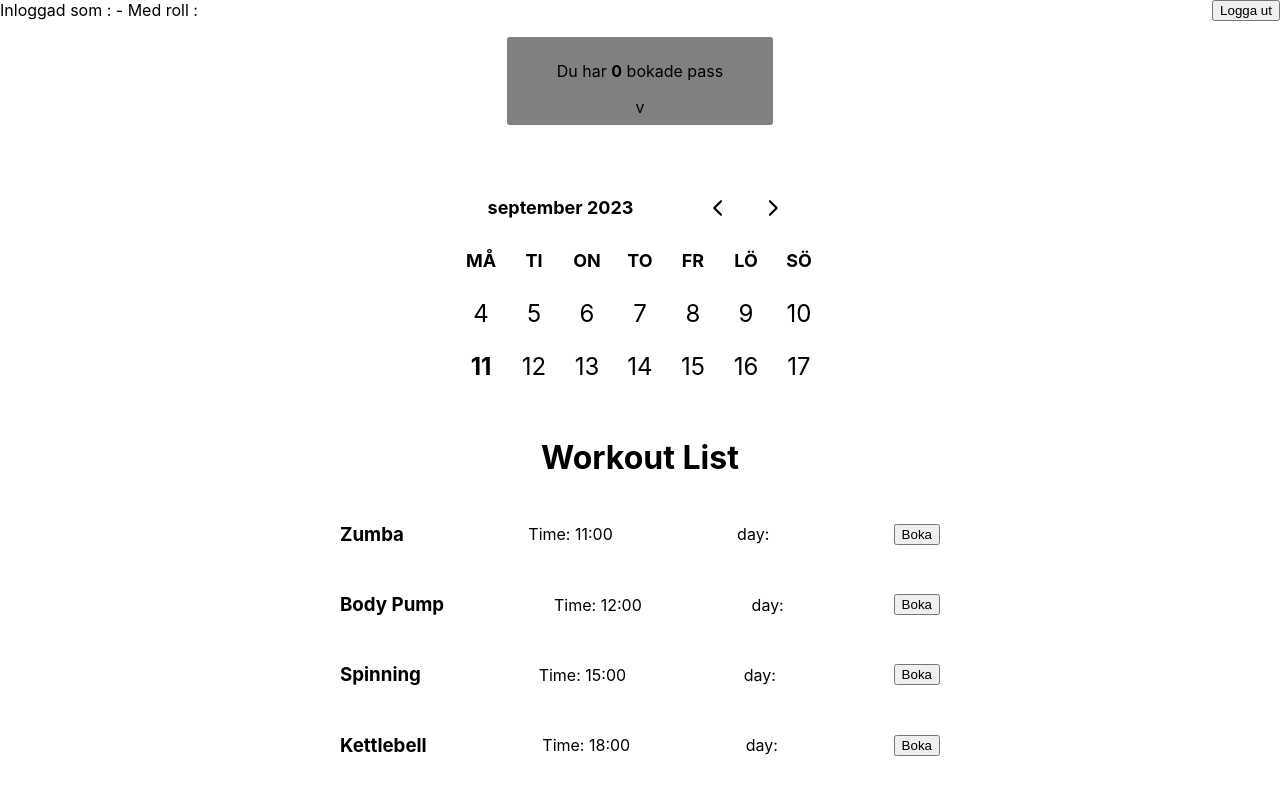
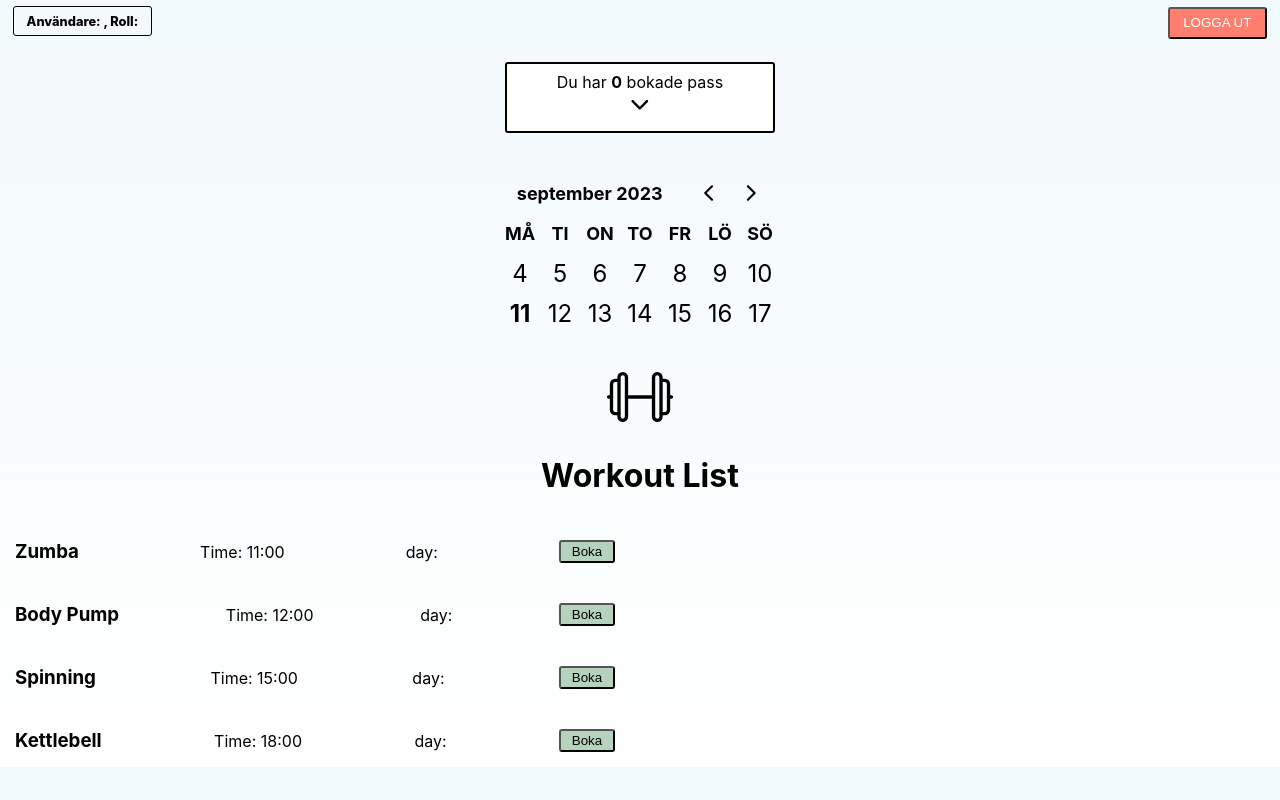
Before and after one commit to BoMar-Dev/strong-n-epic-react-typescript, a React (Create React App) app: page /user in a window 1280 px wide. Built offline with nearby package versions, Linux system fonts and the light colour scheme.

Commit message:
working on css to make it fun again

```diff
--- a/package.json
+++ b/package.json
@@ -15,6 +15,7 @@
     "react-calendar": "^4.6.0",
     "react-day-picker": "^8.8.1",
     "react-dom": "^18.2.0",
+    "react-icons": "^4.11.0",
     "react-router-dom": "^6.15.0",
     "react-scripts": "5.0.1",
     "typescript": "^4.9.5",
--- a/src/components/Header.tsx
+++ b/src/components/Header.tsx
@@ -4,6 +4,7 @@ import { IUser } from "../types/UserType";
 import { Users } from "../db/UsersDB";
 import "../styles/header.css";
 import { useNavigate } from "react-router-dom";
+import "../styles/workout.css";
 
 // type HeaderProps = {
 //   user: IUser;
@@ -24,10 +25,10 @@ const Header = (): JSX.Element => {
         Inloggad som : {props.user.role} {props.user.username}
       </button> */}
       <div>
-        Inloggad som : {localStorage.getItem("username")} - Med roll :{" "}
-        {localStorage.getItem("role")}
+      <p className="userrole-title">Användare: {localStorage.getItem("username")}, Roll:{" "}
+        {localStorage.getItem("role")}</p>
       </div>
-      <button onClick={handleLogOut}> Logga ut </button>
+      <button onClick={handleLogOut} className="logout-btn"> LOGGA UT </button>
     </div>
   );
 };
--- a/src/components/ShowWorkout.tsx
+++ b/src/components/ShowWorkout.tsx
@@ -1,5 +1,9 @@
 import { useState } from "react";
 import {showCalendar} from "./Calendar"
+import { CiDumbbell, } from "react-icons/ci";
+
+
+
 
 // Date-picker
 // import { endOfWeek, isWithinInterval, startOfWeek, format } from "date-fns";
@@ -60,11 +64,15 @@ const WorkoutList = ({setProducts, products}: any) => {
             locale={sv}
           />
         </div>
-        <h1>Workout List</h1>
-        <div>{renderTodaysWorkouts()}</div>
       </div>
-    </div>
-
+      <div className="icon-and-down">
+        <div className="dumbell-icon">
+            <CiDumbbell/>
+        </div>
+          <h1>Workout List</h1>
+          <div className="workouts-render">{renderTodaysWorkouts()}</div>
+      </div>
+      </div>
   );
 };
 
--- a/src/pages/LandingPage.tsx
+++ b/src/pages/LandingPage.tsx
@@ -2,6 +2,7 @@
 //     h1: HTMLHeadingElement
 // }
 import "../styles/landingpage.css";
+// import frontImage from '../assets/HWPO.jpg'
 
 import { useNavigate } from "react-router-dom";
 import { useState, useContext } from "react";
@@ -87,14 +88,15 @@ const LandingPage: React.FC = () => {
   // };
 
   return (
-    <div>
+    <div className="landingpage-container">
+      {/* <img className="img" src={frontImage} alt="frontimage"></img> */}
       <h1>Strong n Epic</h1>
       <form className="form-container">
         <label>Logga in som användare/admin</label>
         <input
           type="text"
           value={formName}
-          placeholder="användarnamn"
+          placeholder="Användarnamn"
           onChange={(e: React.ChangeEvent<HTMLInputElement>) =>
             setformName(e.target.value)
           }
@@ -108,7 +110,7 @@ const LandingPage: React.FC = () => {
           }
         />
         <button type="submit" onClick={checkUser}>
-          Logga in
+          LOGGA IN
         </button>
       </form>
     </div>
--- a/src/pages/UserPage.tsx
+++ b/src/pages/UserPage.tsx
@@ -1,5 +1,9 @@
 import React, { useEffect, useState } from "react";
 import { Header } from "../components/Header";
+import "../styles/workout.css";
+import { IoIosArrowDown,  } from "react-icons/io";
+import { AiOutlineFieldTime } from "react-icons/ai";
+
 
 // import { IUser } from "../types/UserType";
 import { Users } from "../db/UsersDB";
@@ -69,9 +73,9 @@ const UserPage = ({ setProducts, products }: any) => {
     return products.map((workout: IWorkout) => (
       <div className="workout-container" key={workout.id}>
         <h3>{workout.name}</h3>
-        <p>Time: {workout.time}</p>
+        <p>Time: {workout.time}  </p>
         <p>day: {workout.weekDay}</p>
-        <button
+        <button className="boka-btn"
           onClick={() => {
             handledWorkoutChange(workout.name);
             increment();
@@ -89,12 +93,12 @@ const UserPage = ({ setProducts, products }: any) => {
         <p>
           Du har <span className="count">{count}</span> bokade pass{" "}
         </p>
-        <span>v</span>
+        <span className="arrow-down"><IoIosArrowDown/></span>
       </div>
       <div>
         <ul className="selected-workout">
           {selectedWorkout.map((item) => (
-            <li>{item}</li>
+            <li className="selected-list">{item}</li>
           ))}
         </ul>
       </div>
--- a/src/styles/landingpage.css
+++ b/src/styles/landingpage.css
@@ -1,6 +1,59 @@
+* {
+    margin: 0;
+    padding: 0;
+}
+
+.landingpage-container {
+    width: 100%;
+    height: 100vh;
+    background-image: url("../assets/HWPO.jpg");
+    background-size: cover;
+
+    display: flex;
+    justify-content: center;
+    flex-direction: column;
+    align-items: center
+
+}
+
+.landingpage-container h1 {
+    font-size: 2.5rem;
+}
+
+
 .form-container {
     display: flex;
     flex-direction: column;
+    justify-content: center;
     width: 300px;
-    margin: 0 auto;
 }
+
+.form-container label {
+    margin-bottom: .5em;
+}
+
+.form-container input {
+    margin-bottom: .5em;
+    padding: .5em;
+    border-radius: 3px;
+    border-style: none;
+}
+
+
+.form-container button {
+    padding: .5em;
+    border-radius: 3px;
+    border-style: none;
+    cursor: pointer;
+    color: #fff;
+    font-weight: bolder;
+    /* background-color: rgb(102, 184, 214); */
+    background-color: rgb(255, 126, 109);
+    transition: all .3s;
+}
+
+.form-container button:hover {
+    /* background-color: rgb(135, 202, 227); */
+    background-color: rgb(254, 144, 129);
+    transition: all .3s;
+}
--- a/src/styles/workout.css
+++ b/src/styles/workout.css
@@ -1,5 +1,12 @@
+html {
+
+    background-image: linear-gradient(rgba(224, 243, 248, 0.453), rgb(255, 255, 255));
+}
+
 h1 {
     text-align: center;
+    margin-bottom: 20px;
+
 }
 
 .DayPicker {
@@ -24,12 +31,33 @@ h1 {
   }
 
 .workout-container {
+
     display: flex;
     justify-content: space-between;
     align-items: center;
     max-width: 600px;
     margin: 0 auto;
-    padding: 5px 0;
+    padding: 15px 0;
+    margin-left: 15px;
+    margin-right: 15px;
+    margin-top: 10px;
+
+
+
+
+}
+.boka-btn {
+    padding: 2px;
+    width: 3.5rem;
+    background-color: rgb(181, 211, 188);
+    border-radius: 3px;
+}
+
+.time-icon{
+    font-weight: bold;
+    font-size: 1.2rem;
+
+
 }
 
 .count {
@@ -47,18 +75,30 @@ h1 {
 
 
 .booked-workout-container {
-    background-color: grey;
+    background-color: rgb(255, 255, 255);
     margin: 1em auto;
     width: 250px;
     text-align: center;
     padding: .5em;
     border-radius: 3px;
+    border: 2px solid black;
 }
 
 .selected-workout {
-    background-color: green;
+    background-color: rgb(93, 189, 116);
     display: flex;
     flex-direction: column;
+}
+
+.selected-list {
+    font-size: 900;
+    margin: .1em .4em ;
+    padding: .5em;
+
+}
+
+.arrow-down{
+    font-size: 1.6rem;
 }
 
 .calendar-container div{
@@ -66,6 +106,41 @@ h1 {
     max-width: 600px;
 }
 
-.admin-title {
+.userrole-title {
+    font-size: .8rem;
+    font-weight: 800;
+    border: 1px solid black;
+    margin: .5em 1em;
+    padding: .5em 1em;
+    border-radius: 3px;
+}
+
+.logout-btn {
+    background-color: rgb(255, 126, 109);
+    color: #fff;
+    border-radius: 3px;
+    margin: .5em 1em;
+    padding: .5em 1em;
+    cursor: pointer;
+
+}
+
+/* .admin-title {
     text-align: center;
+
+} */
+
+.dumbell-icon{
+    font-size: 5rem;
+    margin: 0 auto;
+    font-weight: 900;
+
 }
+
+.icon-and-down {
+    display: flex;
+    justify-content: center;
+    flex-direction: column;
+
+
+}
```
Also changed, not shown: src/assets/HWPO.jpg (added), 1 other file (tests, documents, lock files or other folders).
